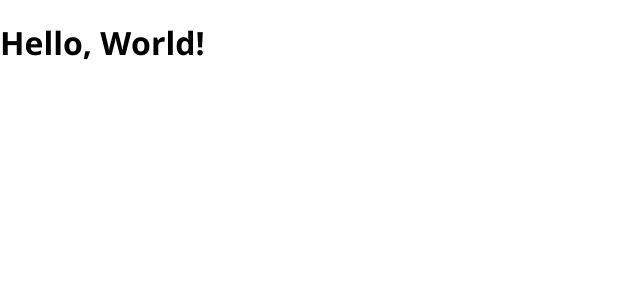
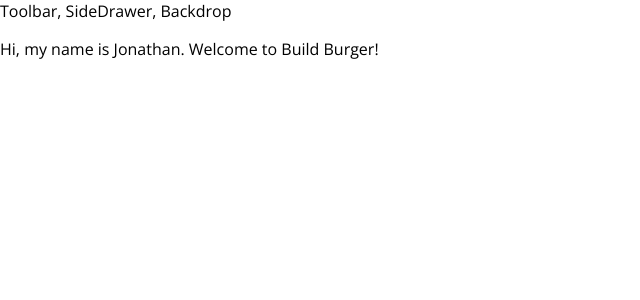
Before and after one commit to masterwok/udemy-react, a React (Create React App) app in the folder burger-builder/: page / in a window 1280 px wide. Shown: the top 300 px of the page, without its empty margins (0-640 px from the left). Built offline with nearby package versions, Linux system fonts and the light colour scheme.

Commit message:
section-8 - Creating a Layout Component
This lecture focused on creating the root layout component of the
application. This component will contain the toolbar, side-drawer,
backdrop, and main children.

```diff
--- /dev/null
+++ b/burger-builder/src/components/Layout/Layout.js
@@ -0,0 +1,11 @@
+import React from 'react';
+
+
+export default (props) => (
+    <>
+        <div>Toolbar, SideDrawer, Backdrop</div>
+        <main>
+            {props.children}
+        </main>
+    </>
+);
--- a/burger-builder/src/containers/App.js
+++ b/burger-builder/src/containers/App.js
@@ -1,9 +1,12 @@
 import React, {Component} from 'react';
+import Layout from "../components/Layout/Layout";
 
 class App extends Component {
     render() {
         return (
-            <h1>Hello, World!</h1>
+            <Layout>
+                <p>Hi, my name is Jonathan. Welcome to Build Burger!</p>
+            </Layout>
         );
     }
 }
--- /dev/null
+++ b/burger-builder/src/hocs/Aux.js
@@ -0,0 +1 @@
+export default (props) => props.children;
```
